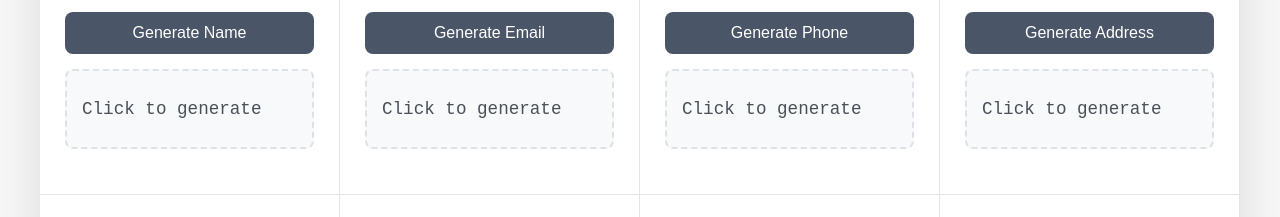
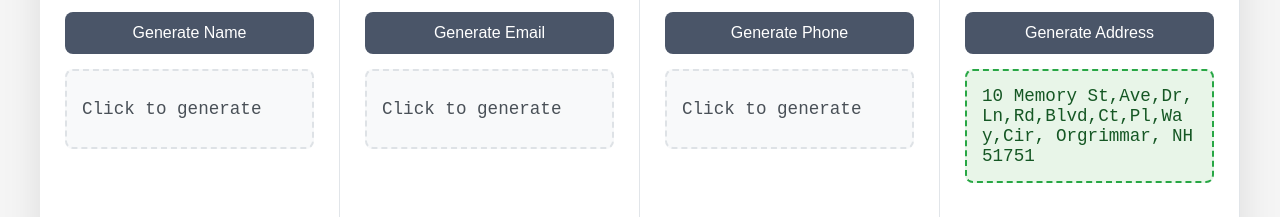
Before and after one commit to tiffanytien-electric/content-roulette, a plain HTML site: page index.html in a window 1280 px wide. Both pictures are taken after a click on the button "Generate Address". Shown: the part 575-792 px from the top of the page. Drawn offline with Linux system fonts and the light colour scheme.

Commit message:
Apparently I can't spell.

```diff
--- a/index.html
+++ b/index.html
@@ -435,8 +435,8 @@
         ];
 
         const streets = [
-            'Main', 'Oak', 'Park', 'Memory', 'Washington Blvd', 'First', 'Second', 'Maple',
-            'Cedar Ln', 'Pine', 'Lincoln ', 'Madison', 'Jackson Rd', 'Franklin', 'Church', 'Cove',
+            'Main', 'Oak', 'Park', 'Memory', 'Washington', 'First', 'Second', 'Maple',
+            'Cedar Ln', 'Pine', 'Lincoln ', 'Madison', 'Jackson', 'Franklin', 'Church', 'Cove',
             'Vista Way', 'Meadow', 'Sand', 'Ridge Rd', 'Neon Circuit Blvd', 'Quantum',
             'Binary Blvd', 'Chrome', 'Hyperdrive Way', 'Frequency Ln', 'Boardwalk', 'Dragon Boat',
             'Rainbow Rd', 'Plasma', 'Digital Loop', 'Echo Lake', 'Melody Loop', 'Zen Circle',
@@ -444,7 +444,7 @@
             'Mockingbird', 'Union', 'Fleet', 'Paper', 'Cherry Tree'
         ];
 
-        const streetSuffix = [
+        const streetSuffixes = [
             'St', 'Ave', 'Dr', 'Ln', 'Rd', 'Blvd', 'Ct', 'Pl', 'Way', 'Cir'
         ];
 
@@ -615,11 +615,11 @@
             const [min, max] = randomChoice(ranges);
             const number = randomNumber(min, max);
             const street = randomChoice(streets);
-            const streetSuffix = randomChoice(streetSuffixis);
+            const streetSuffix = randomChoice(streetSuffixes);
             const city = randomChoice(cities);
             const state = randomChoice(states);
             const zip = randomDigits(5);
-            const result = `${number} ${street} ${streetSuffixis}, ${city}, ${state} ${zip}`;
+            const result = `${number} ${street} ${streetSuffixes}, ${city}, ${state} ${zip}`;
             updateOutput('address-output', result);
         }
 
```
